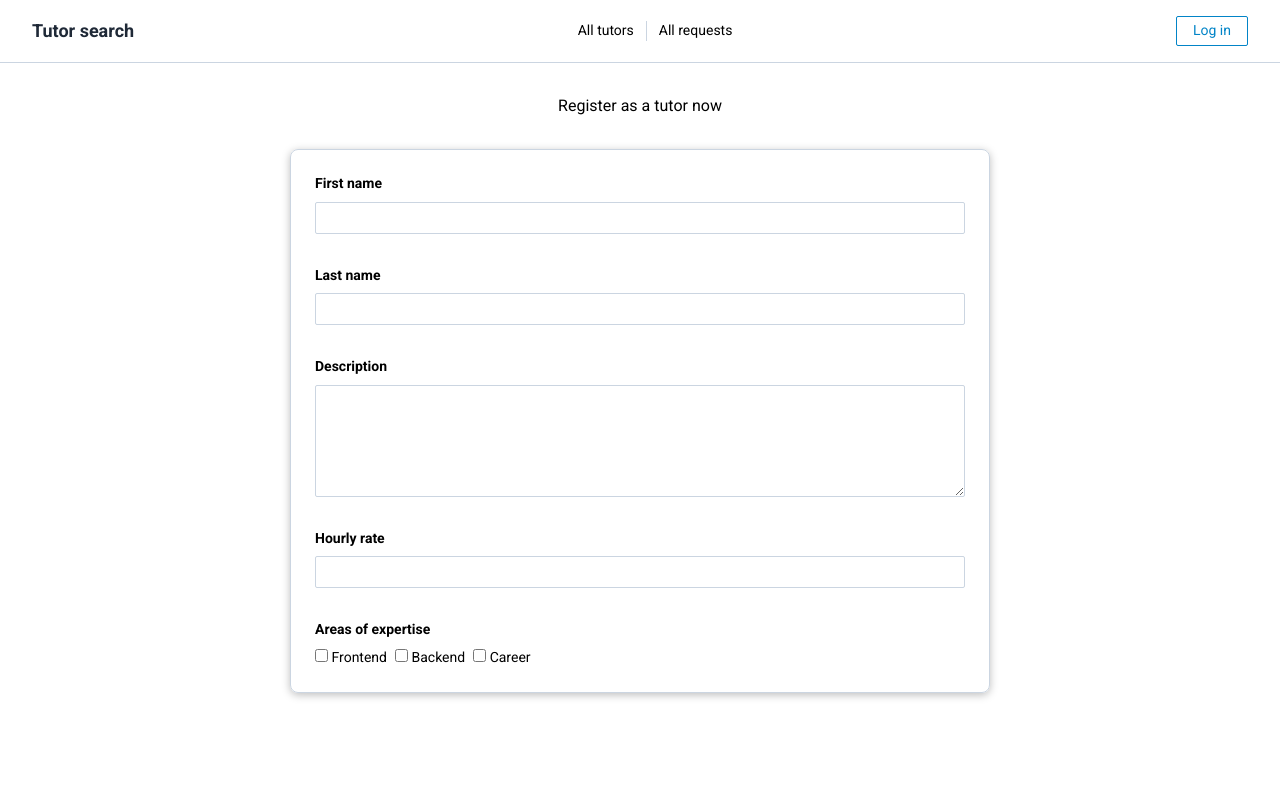
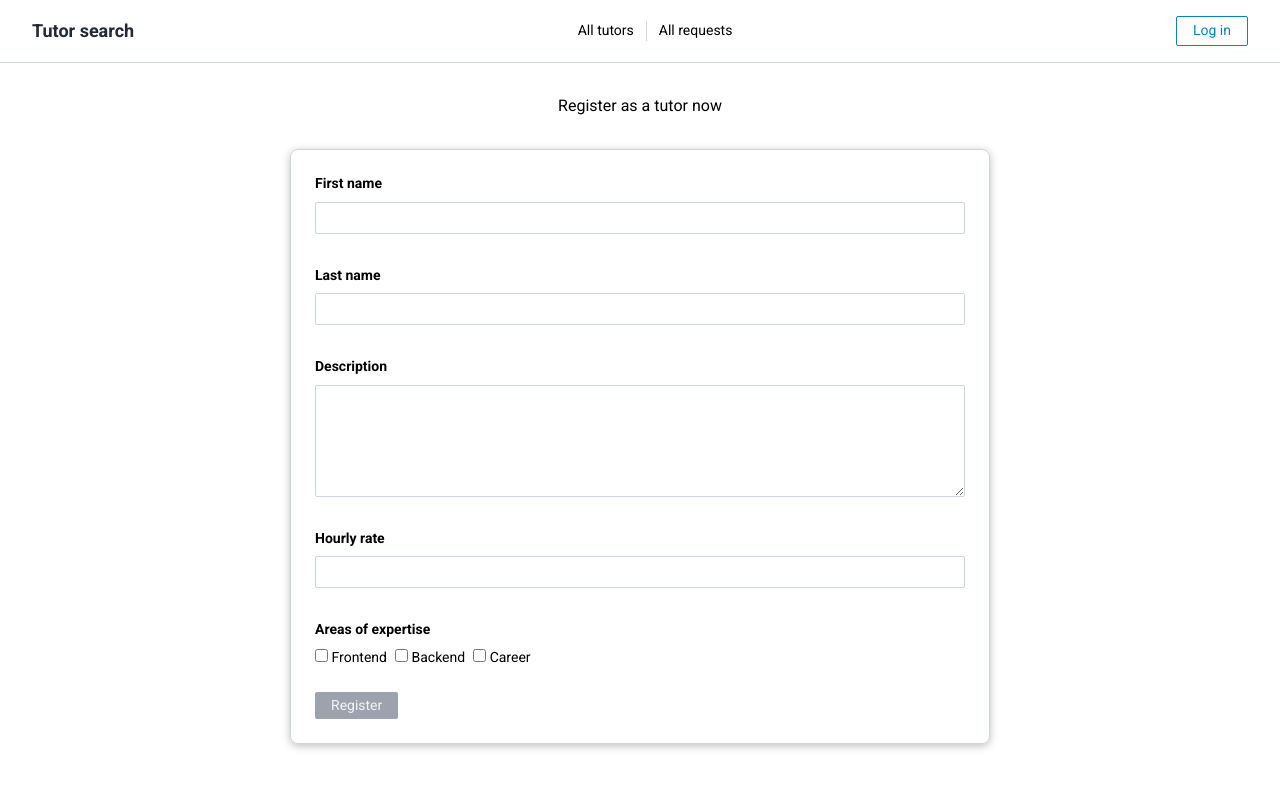
Before and after one commit to Nataliasem/tutor-search, a Vue app: page /register in a window 1280 px wide. Shown: the top 788 px of the page. Built offline with nearby package versions, Linux system fonts and the light colour scheme.

Commit message:
add tutor id

```diff
--- a/src/api/tutors.js
+++ b/src/api/tutors.js
@@ -28,6 +28,6 @@ export default {
       return
     }
 
-    return NetworkService.post(`/requests.json?auth=${authToken}`, tutor)
+    return NetworkService.post(`/tutors.json?auth=${authToken}`, tutor)
   }
 }
--- a/src/components/layout/spinner-button.vue
+++ b/src/components/layout/spinner-button.vue
@@ -1,6 +1,6 @@
 <template>
   <button
-    class="flex justify-center relative mt-8"
+    class="flex justify-center relative"
     :type="type"
     :class="{ 'pointer-events-none': saving }"
     @click="click"
--- a/src/pages/tutors/tutor-registration.vue
+++ b/src/pages/tutors/tutor-registration.vue
@@ -4,7 +4,7 @@
     <ts-alert :show="showAlert" :message="message" @close="clearMessage" />
 
     <div class="text-center mb-8 text-size-16">Register as a tutor now</div>
-    <ts-form submit-text="Register" :form-schema="tutorSchema" :saving="saving" @validate="register">
+    <ts-form :form-schema="tutorSchema" :saving="saving" @validate="register">
     <!-- FIRSTNAME -->
     <ts-field-input
       v-model="tutorSchema.firstName.value"
@@ -51,6 +51,17 @@
       <span class="font-bold">Areas of expertise</span>
       <ts-field-checklist v-model:checked="checkedAreas" :options="areasOptions" />
     </div>
+
+      <template #action-buttons="{ disabled }">
+        <spinner-button
+          type="submit"
+          class="ts-button-main mt-6"
+          :saving="saving"
+          :disabled="disabled"
+        >
+          Register
+        </spinner-button>
+      </template>
     </ts-form>
   </div>
 </template>
@@ -103,6 +114,9 @@ export default {
     ),
     TsFieldChecklist: defineAsyncComponent(() =>
         import('~/components/fields/ts-field-checklist.vue')
+    ),
+    SpinnerButton: defineAsyncComponent(() =>
+      import('~/components/layout/spinner-button.vue')
     )
   },
   data: () => ({
@@ -116,6 +130,10 @@ export default {
     }
   }),
   computed: {
+    userId() {
+      return this.$store.state.user.localId || ''
+    },
+
     showAlert() {
       return Boolean(this.message.text)
     }
@@ -125,6 +143,7 @@ export default {
       this.saving = true
 
       const tutor = {
+        tutorId: this.userId,
         firstName: this.tutorSchema.firstName.value,
         lastName: this.tutorSchema.lastName.value,
         areas: this.checkedAreas,
--- a/src/pages/user-auth.vue
+++ b/src/pages/user-auth.vue
@@ -27,7 +27,7 @@
       </ts-field-input>
 
       <template #action-buttons="{ disabled }">
-        <div class="flex items-center space-x-2">
+        <div class="flex items-center space-x-2 mt-6">
           <spinner-button
             type="submit"
             class="ts-button-main"
```
